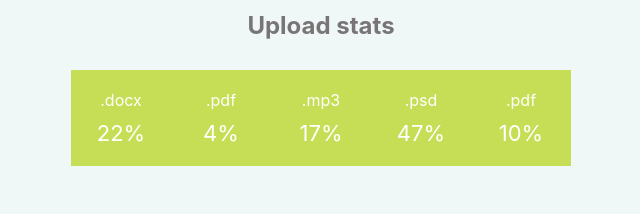
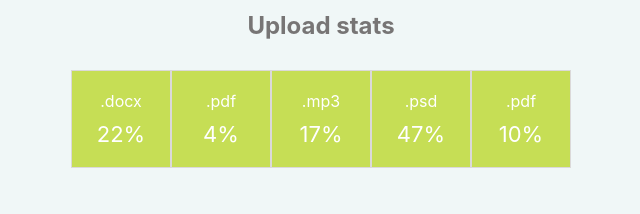
Before and after one commit to NatalyOsadcha/goit-react-hw-01-components, a React (Create React App) app: page / in a window 1280 px wide. Shown: the part 562-776 px from the top of the page, without its empty margins (319-959 px from the left). Built offline with nearby package versions, Linux system fonts and the light colour scheme.

Commit message:
added formatting for styles

```diff
--- a/src/components/friendList/FriendList.module.css
+++ b/src/components/friendList/FriendList.module.css
@@ -13,7 +13,7 @@
     0px 2px 1px rgba(0, 0, 0, 0.2);
 }
 .item:not(:last-child) {
-     margin-bottom: 10px
+  margin-bottom: 10px;
 }
 .name {
   font-size: 20px;
--- a/src/components/statistics/Statistics.jsx
+++ b/src/components/statistics/Statistics.jsx
@@ -7,7 +7,7 @@ export default function Statistics({ title, stats }) {
     <section className={css.statistics}>
       {title && <h2 className={css.title}>{title}</h2>}
       <ul className={css.statList}>
-        {stats.map((stat) => (
+        {stats.map(stat => (
           <li key={stat.id} className={css.item} style={styles}>
             <span className={css.label}>{stat.label}</span>
             <span className={css.percentage}>{stat.percentage}%</span>
--- a/src/components/statistics/Statistics.module.css
+++ b/src/components/statistics/Statistics.module.css
@@ -19,9 +19,11 @@
   width: 100px;
   text-align: center;
   justify-content: center;
+  border: 1px solid #dbd9d9;
+  border-collapse: collapse;
 }
 .label {
-    color:#fff;
+  color: #fff;
   margin-bottom: 10px;
 }
 .percentage {
```
Also changed, not shown: src/components/App.module.css (indentation only). Lines whose indentation alone changed are shown as unchanged.
